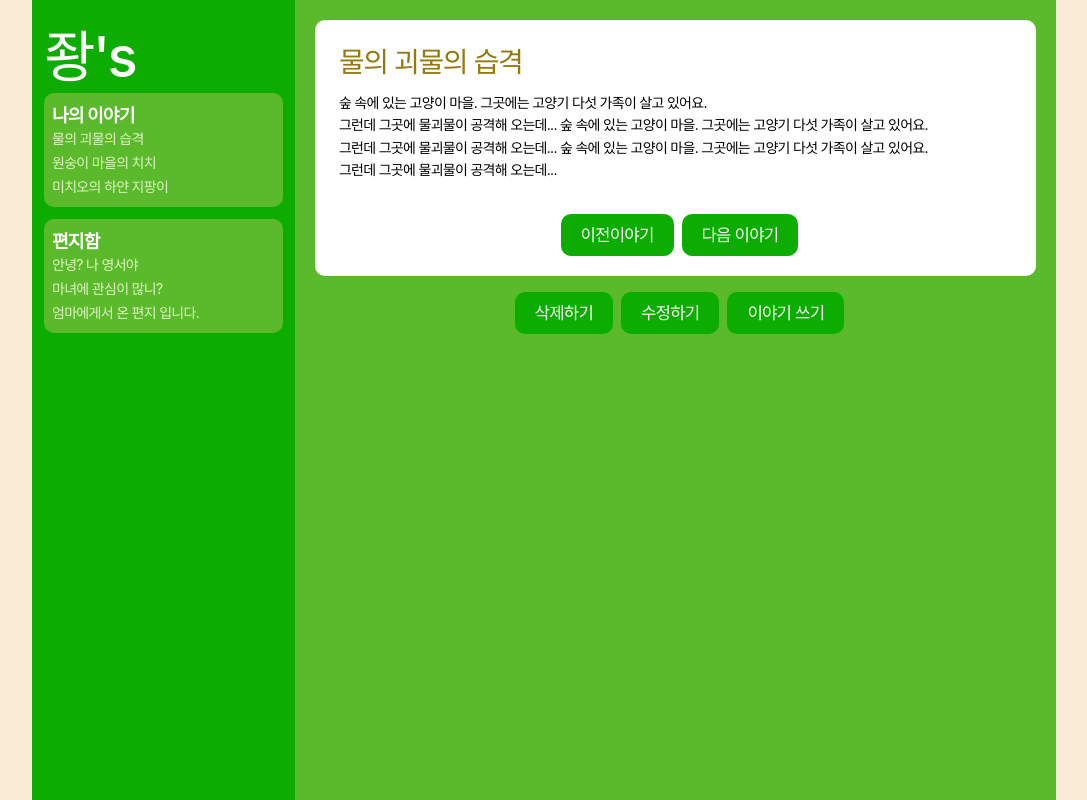
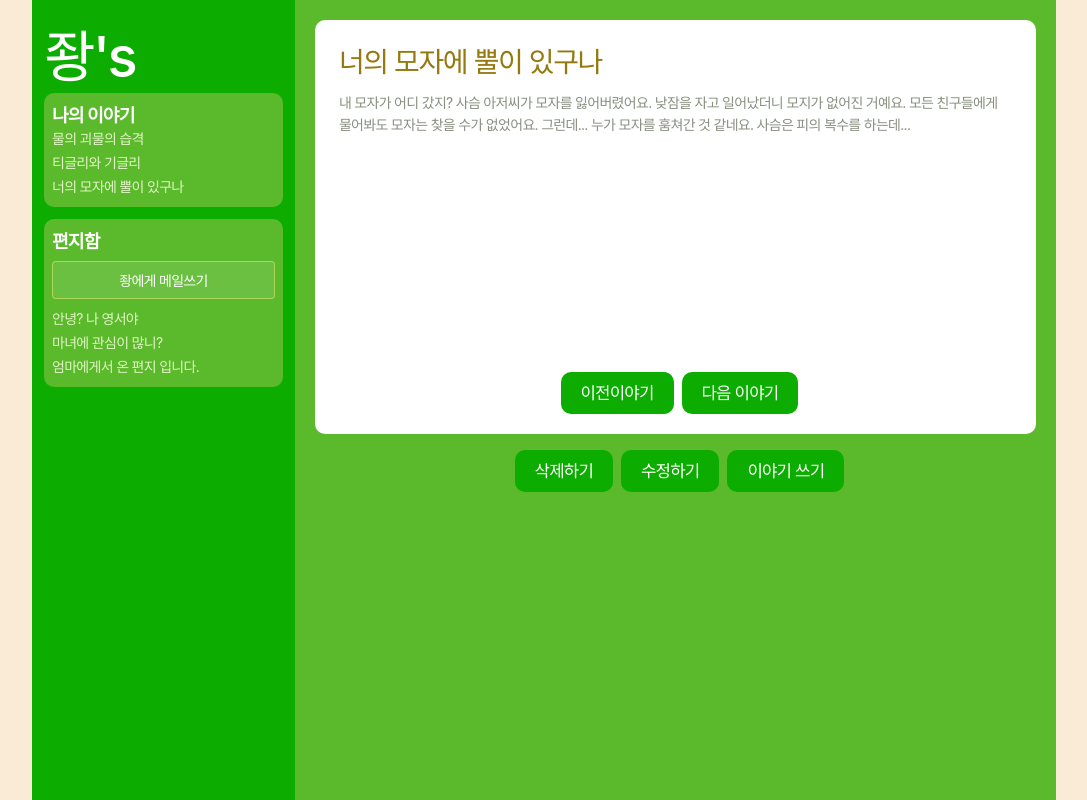
Before and after one commit to oher77/jwang, a React (Create React App) app: page / in a window 1280 px wide. Shown: the top 800 px of the page, without its empty margins (96-1183 px from the left). Built offline with nearby package versions, Linux system fonts and the light colour scheme.

Commit message:
읽기 페이지 완성!~

```diff
--- a/src/App.js
+++ b/src/App.js
@@ -1,24 +1,64 @@
 import React, { Component } from 'react';
 import './css/App.css';
-import Subject  from './component/Subject';
-import TOCStory  from './component/TOCStory';
+import Subject from './component/Subject';
+import TOCStory from './component/TOCStory';
 import TOCMail from './component/TOCMail';
 import ReadContents from './component/ReadContents';
+import Welcome from './component/Welcome';
 import Control from './component/Control';
 
 class App extends Component {
-  render(){
+  constructor(props) {
+    super(props);
+    this.state = {
+      mode: 'read',
+      selected_content_id: 3,
+      contents: [
+        { id: 1, title: '물의 괴물의 습격', story: '숲 속에 있는 고양이 마을. 그곳에는 고양기 다섯 가족이 살고 있어요 그런데 그곳에 물괴물이 공격해 오는데...' },
+        { id: 2, title: '티글리와 기글리', story: '티글리와 기글리는 남매예요. 둘은 매일매일 재미있는 사건을 꾸며서 부모님을 놀라게 하죠. 오늘은 어떤 사건을 만들어서 부모님이 한숨을 쉬게 만들까요. 그래도 키클리 기글리의 부모님은 사랑스런 남매를 크게 꾸짖지 않으신답니다. 그저 엉덩이 100대와 윗몸일으키기 100번 앉았다 일어서기 100번 오리 걸음 100번 팔 굽혀 펴기 100번과 같은 사랑의 체벌만이 있을 뿐이예요.' },
+        { id: 3, title: '너의 모자에 뿔이 있구나', story: '내 모자가 어디 갔지? 사슴 아저씨가 모자를 잃어버렸어요. 낮잠을 자고 일어났더니 모지가 없어진 거예요. 모든 친구들에게 물어봐도 모자는 찾을 수가 없었어요. 그런데... 누가 모자를 훔쳐간 것 같네요. 사슴은 피의 복수를 하는데...' },
+      ],
+      mails: [
+        { id: 1, title: '안녕? 나 영서야', message: '숲 속에 있는 고양이 마을. 그곳에는 고양기 다섯 가족이 살고 있어요 그런데 그곳에 물괴물이 공격해 오는데...' },
+        { id: 2, title: '마녀에 관심이 많니?', message: '티글리와 기글리는 남매예요. 둘은 매일매일 재미있는 사건을 꾸며서 부모님을 놀라게 하죠. 오늘은 어떤 사건을 만들어서 부모님이 한숨을 쉬게 만들까요. 그래도 키클리 기글리의 부모님은 사랑스런 남매의 엉덩이 100대와 윗몸일으키기 100번 앉았다 일어서기 100번 오리 걸음 100번 팔 굽혀 펴기 100번을 시켰답니다' },
+        { id: 3, title: '엄마에게서 온 편지 입니다.', message: '내 모자가 어디 갔지? 사슴 아저씨가 모자를 잃어버렸어요. 낮잠을 자고 일어났더니 모지가 없어진 거예요. 모든 친구들에게 물어봐도 모자는 찾을 수가 없었어요. 그런데... 누가 모자를 훔쳐간 것 같네요. 사슴은 피의 복수를 하는데...' },
+      ],
+      subject: { title: '좡\'s' },
+      welcome: { title: '좡\'s 좡좡좡', desc: '안녕? 나는 좡이야. 나는 초록색을 좋아해. 그리고 하던 일을 멈추고 다른 일을 하는 것을 좋아해. 왜냐면 나는 내가 시작한 일이 마무리 되는 것이 너무 슬퍼. 내가 하던 일과 영 영 이별하는 느낌이야... 그래서 엄마한테 매일 혼나지. "또 중간에 딴 짓 한다!!!!" 샤워를 하고 나와서 옷을 입지 않고 티비를 본다던가... 바지를 한 쪽 가랭이만 입고 책을 읽는 다던가... 나는 미련이 많고 원하는 걸 잘 이야기 하지 못 해. 그래도 나는 내가 좋은 사람이라는 걸 알아. 그래서 내가 좋아. 그리고 나는 커서 멋진 사람이 될꺼야. 어떤 일을 아주 미루다 마감에 맞춰 그 미뤘던 에너지를 폭발 시킬 수 있는 그런 직업을 찾을 거야. 그런데 그런 일은 아마... 굉장히...자... 아니.. 슬... 음... 아니 아니야.' }
+    }
+  }
+  render() {
+    var _mode = this.state.mode;
+    var _selected_content_id = this.state.selected_content_id;
+    var _article = null;
+    var _contents = this.state.contents;
+    if (_mode === 'welcome') {
+      var _title = this.state.welcome.title;
+      var _desc = this.state.welcome.desc;
+      _article = <Welcome title={_title} desc={_desc}></Welcome>
+    } else if (_mode === 'read') {
+      var i = 0;
+      while (i < _contents.length) {
+        var _data = this.state.contents[i];
+        if (_data.id === _selected_content_id) {
+          _article = <ReadContents data={_data}></ReadContents>
+          break;
+        } i = i + 1;
+      }
+    }
     return (
       <div className="wrap">
         <navigator>
-          <Subject></Subject>
-          <TOCStory></TOCStory>
-          <TOCMail></TOCMail>
+          <Subject title={this.state.subject.title}></Subject>
+          <TOCStory data={this.state.contents}
+            onChagePage={function(id){
+              this.setState({mode: 'read', selected_content_id: Number(id)});
+            }.bind(this)}>
+          </TOCStory>
+          <TOCMail data={this.state.mails}></TOCMail>
         </navigator>
         <main>
-          <div className="story-bg">
-            <ReadContents></ReadContents>
-          </div>
+          {_article}
           <Control></Control>
         </main>
       </div>
--- a/src/component/Control.js
+++ b/src/component/Control.js
@@ -1,21 +1,10 @@
 import React, { Component } from 'react';
 
 class Control extends Component {
-    constructor(props){
-        super(props);
-        this.state = {
-            mode: 'read',
-            contents: [
-                {id: 1, title: '물의 괴물의 습격', story: '숲 속에 있는 고양이 마을. 그곳에는 고양기 다섯 가족이 살고 있어요 그런데 그곳에 물괴물이 공격해 오는데...'},
-                {id: 2, title: '티글리와 기글리', story: '티글리와 기글리는 남매예요. 둘은 매일매일 재미있는 사건을 꾸며서 부모님을 놀라게 하죠. 오늘은 어떤 사건을 만들어서 부모님이 한숨을 쉬게 만들까요. 그래도 키클리 기글리의 부모님은 사랑스런 남매의 엉덩이 100대와 윗몸일으키기 100번 앉았다 일어서기 100번 오리 걸음 100번 팔 굽혀 펴기 100번을 시켰답니다'},
-                {id: 3, title: '너의 모자에 뿔이 있구나', story: '내 모자가 어디 갔지? 사슴 아저씨가 모자를 잃어버렸어요. 낮잠을 자고 일어났더니 모지가 없어진 거예요. 모든 친구들에게 물어봐도 모자는 찾을 수가 없었어요. 그런데... 누가 모자를 훔쳐간 것 같네요. 사슴은 피의 복수를 하는데...'},
-            ]
-        }
-    }
     render() {
         return (
-            <section className="button-list control">
-                <ul>
+            <section className="control">
+                <ul className="button-list">
                     <a href="/"><li>삭제하기</li></a>
                     <a href="/"><li>수정하기</li></a>
                     <a href="/"><li>이야기 쓰기</li></a>
--- a/src/component/ReadContents.js
+++ b/src/component/ReadContents.js
@@ -2,22 +2,15 @@ import React, { Component } from 'react';
 
 class ReadContents extends Component {
     render() {
+        var data= this.props.data;
         return (
-            <div className="read-contents">
+            <div className="read-contents story-bg">
                 <section className="contents">
-                    <h3 className="title-story">물의 괴물의 습격</h3>
-                    <p>
-                        숲 속에 있는 고양이 마을. 그곳에는 고양기 다섯 가족이 살고 있어요.<br />
-                        그런데 그곳에 물괴물이 공격해 오는데...
-              숲 속에 있는 고양이 마을. 그곳에는 고양기 다섯 가족이 살고 있어요.<br />
-                        그런데 그곳에 물괴물이 공격해 오는데...
-              숲 속에 있는 고양이 마을. 그곳에는 고양기 다섯 가족이 살고 있어요.<br />
-                        그런데 그곳에 물괴물이 공격해 오는데...
-
-                </p>
+                    <h3 className="title-story">{data.title}</h3>
+                    <p>{data.story}</p>
                 </section>
-                <section className="button-list page">
-                    <ul>
+                <section className="page">
+                    <ul className="button-list">
                         <a href="/"><li>이전이야기</li></a>
                         <a href="/"><li>다음 이야기</li></a>
                     </ul>
--- a/src/component/Subject.js
+++ b/src/component/Subject.js
@@ -3,8 +3,8 @@ import React, { Component } from 'react';
 class Subject extends Component {
     render() {
         return (
-            <section className="welcome">
-                <a href="/"><h1>좡's</h1></a>
+            <section className="subject">
+                <a href="/Welcome"><h1>{this.props.title}</h1></a>
             </section>
         );
     }
--- a/src/component/TOCMail.js
+++ b/src/component/TOCMail.js
@@ -2,13 +2,21 @@ import React, { Component } from 'react';
 
 class TOCMail extends Component {
     render() {
+        var lists = [];
+        var i = 0;
+        var _data = this.props.data;
+        while (i < _data.length) {
+            lists.push(<li><a href="/ReadMail">{_data[i].title}</a></li>)
+            i = i + 1
+        }
         return (
             <section className="toc-mail">
                 <h2>편지함</h2>
+
+                <a className="bt-write-mail" href="/CreateMail"> 좡에게 메일쓰기</a>
+
                 <ul>
-                    <li>안녕? 나 영서야</li>
-                    <li>마녀에 관심이 많니?</li>
-                    <li>엄마에게서 온 편지 입니다.</li>
+                    {lists}
                 </ul>
             </section>
         );
--- a/src/component/TOCStory.js
+++ b/src/component/TOCStory.js
@@ -2,13 +2,28 @@ import React, { Component } from 'react';
 
 class TOCStory extends Component {
     render() {
+        var lists = [];
+        var _data = this.props.data;
+        var i = 0;
+        while(i < _data.length){
+            lists.push(
+            <li>
+                <a id={_data[i].id} href={"/ReadContents" + _data[i].title}
+                    onClick={function(e){
+                        e.preventDefault();
+                        this.props.onChagePage(e.target.id);
+                    }.bind(this)}>
+                    {_data[i].title}
+                </a>
+            </li>
+            );
+            i = i+1;
+        }
         return (
             <section className="toc-story">
                 <h2>나의 이야기</h2>
                 <ul className="toc-stoty">
-                    <a href="/"><li>물의 괴물의 습격</li></a>
-                    <a href="/"><li>원숭이 마을의 치치</li></a>
-                    <a href="/"><li>미치오의 하얀 지팡이</li></a>
+                    {lists}
                 </ul>
             </section>
         );
--- /dev/null
+++ b/src/component/Welcome.js
@@ -0,0 +1,22 @@
+import React, { Component } from 'react';
+
+class Welcome extends Component {
+    render() {
+        return (
+            <div className="welcome-contents welcome-bg">
+                <section className="contents">
+                    <h3 className="title-welcome">{this.props.title}</h3>
+                    <p>{this.props.desc} </p>
+                </section>
+                {/* <section className="button-list page">
+                    <ul>
+                        <a href="/"><li>이전이야기</li></a>
+                        <a href="/"><li>다음 이야기</li></a>
+                    </ul>
+                </section> */}
+            </div>
+
+        );
+    }
+}
+export default Welcome;
--- a/src/css/App.css
+++ b/src/css/App.css
@@ -21,6 +21,9 @@
     padding: 0;
     margin: 0;
     letter-spacing: -0.05em;
+}
+p {
+    color: #889081;
 }
 h1 {
     font-size: 4em;
@@ -57,6 +60,9 @@ main {
 /* //Layout */
 
 /* Design */
+.welcome-contents p {
+    color: #6b6f67;
+}
 .toc-story, .toc-mail {
     background-color: #5bb92c;
     border-radius: 10px;
@@ -84,10 +90,15 @@ main {
     padding: 24px;
 }
 .contents {
-
+    min-height: 300px;
 }
 .story-bg {
     background-color: #fff;
+    border-radius: 10px;
+    padding: 20px 24px;
+}
+.welcome-bg {
+    background-color: #e1f5c5;
     border-radius: 10px;
     padding: 20px 24px;
 }
@@ -100,14 +111,18 @@ h3.title-story{
     margin-bottom: 12px;
     color: #94790f;
 }
-.button-list {
-    display: flex;
-    justify-content: center;
+h3.title-welcome{
+    font-size: 2.75em;
+    font-weight: 550;
+    margin-bottom: 12px;
+    color: #66b222;
+    text-align: center;
 }
-.button-list ul {
+ul.button-list {
     display: flex;
     flex-direction: row;
     list-style: none;
+    justify-content: center;
 }
 .button-list li {
     padding: 8px 20px 10px;
@@ -123,3 +138,14 @@ h3.title-story{
 .control {
     margin-top: 16px;
 }
+.bt-write-mail {
+    margin: 8px 0;
+    background-color: rgba(255,255,255,.1);
+    color: #fff;
+    padding: 8px 8px;
+    width: 100%;
+    border-radius: 4px;
+    border: 1px solid rgba(255, 246, 114, 0.445);
+    display: inline-block;
+    text-align: center;
+}
```
